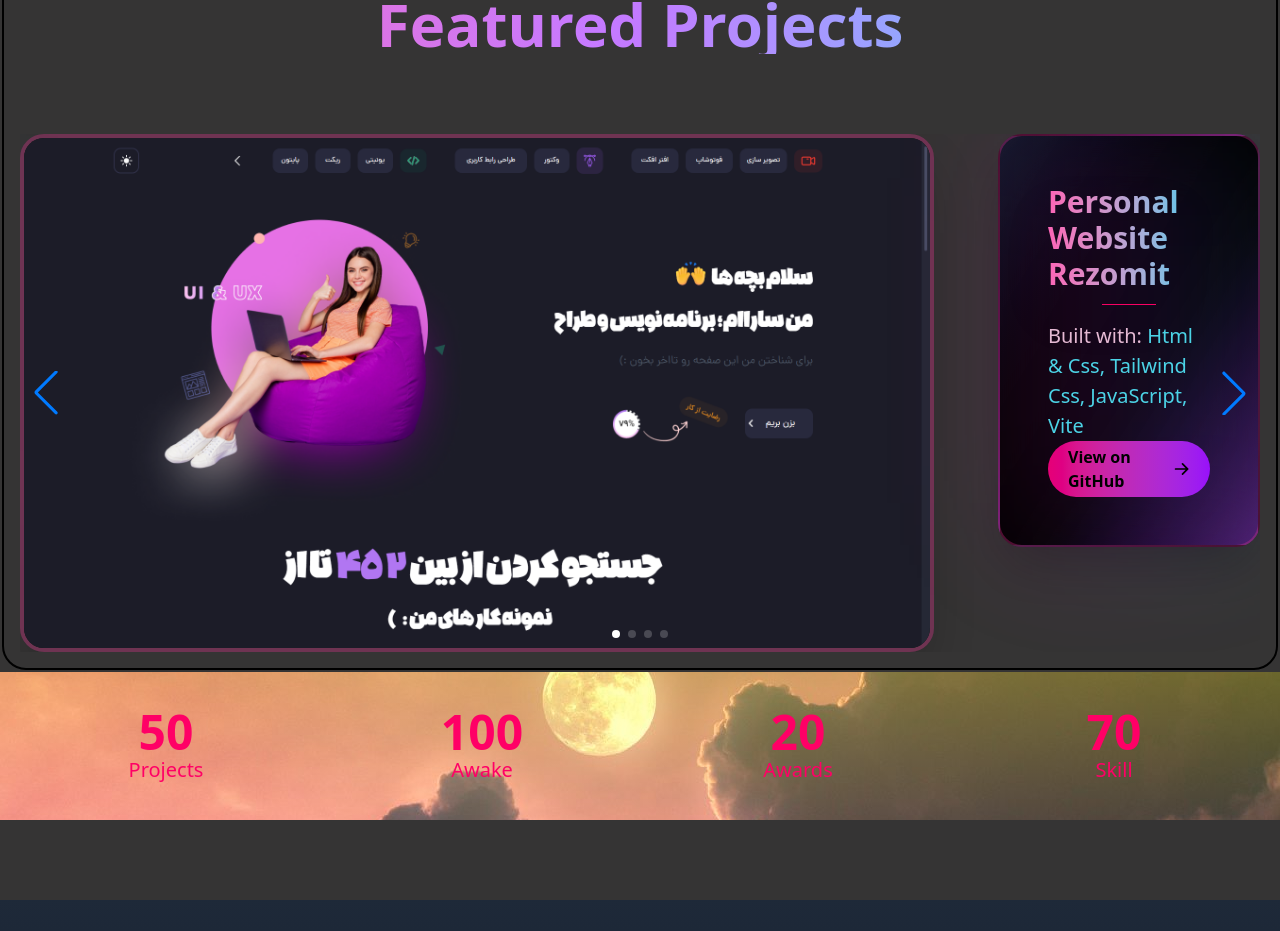
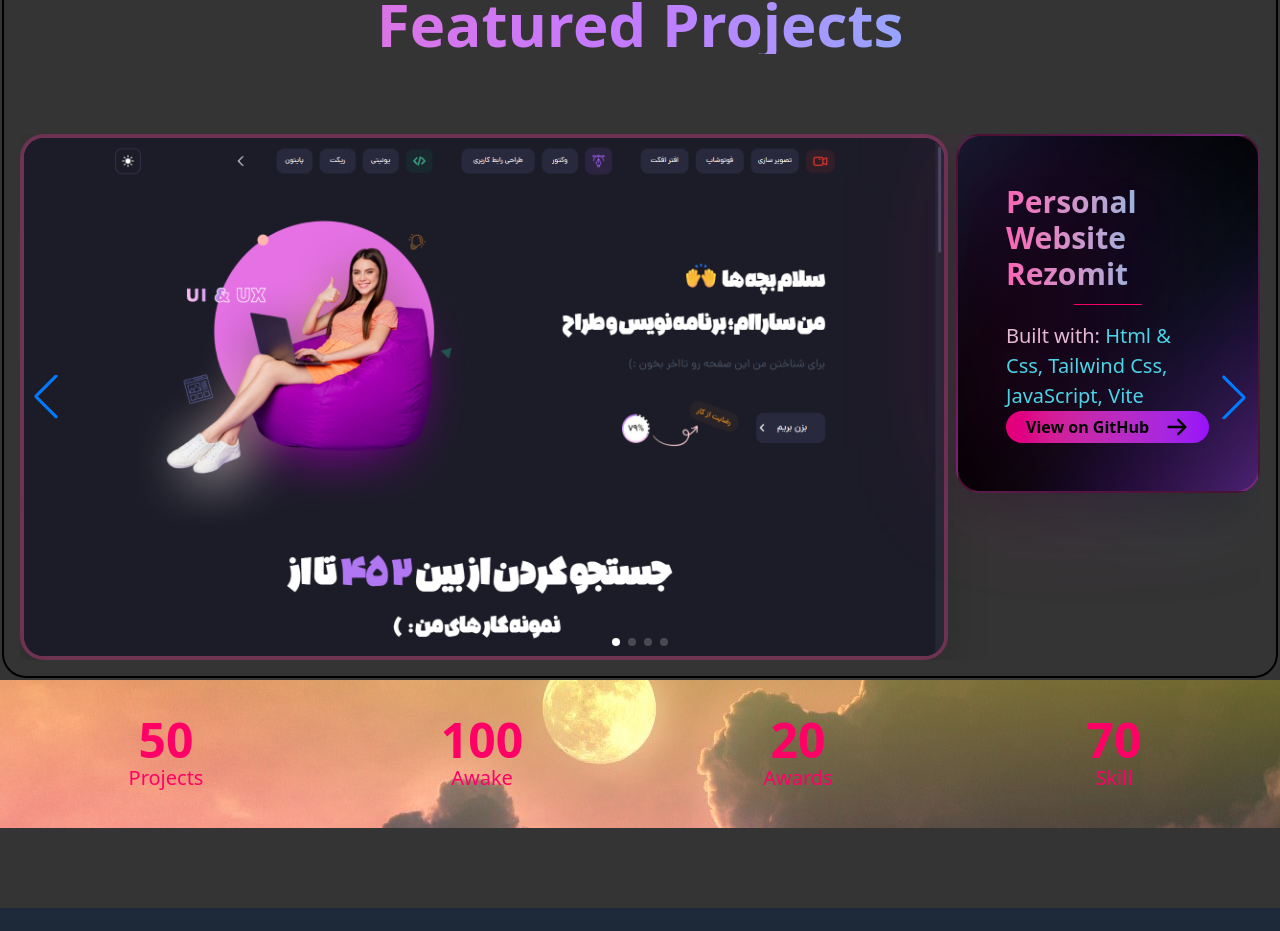
Before and after one commit to amir0944/Vlog, a React (Vite) app: page / in a window 1280 px wide. Shown: the part 2237-3168 px from the top of the page. Built offline with nearby package versions, Linux system fonts and the light colour scheme.

Commit message:
edit slider

```diff
--- a/src/components/ProjectsSlider.jsx
+++ b/src/components/ProjectsSlider.jsx
@@ -63,7 +63,7 @@ const ProjectsSlider = () => {
         >
           {projects.map((project, index) => (
             <SwiperSlide key={index}>
-              <div className="grid grid-cols-1 lg:grid-cols-4 gap-10 xl:gap-16 max-w-7xl mx-auto items-start">
+              <div className="grid grid-cols-1 lg:grid-cols-4 gap-2 max-w-7xl mx-auto items-start">
                 <div className="relative order-1 lg:order-1 col-span-1 lg:col-span-3">
                   <div className="relative overflow-hidden rounded-3xl shadow-2xl border-4 border-pink-500/30 hover:border-pink-500/60 transition-all duration-700">
                     <img
```
